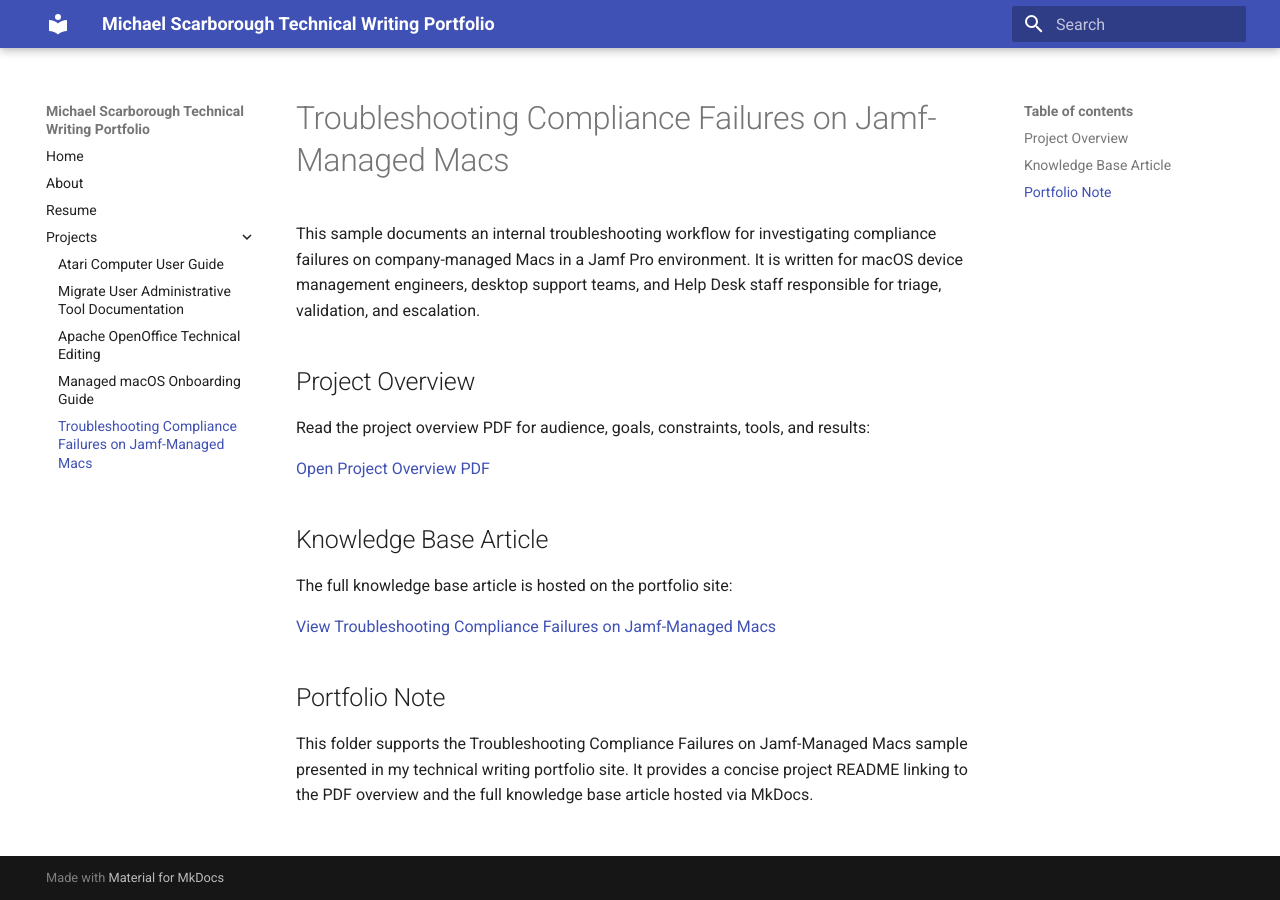
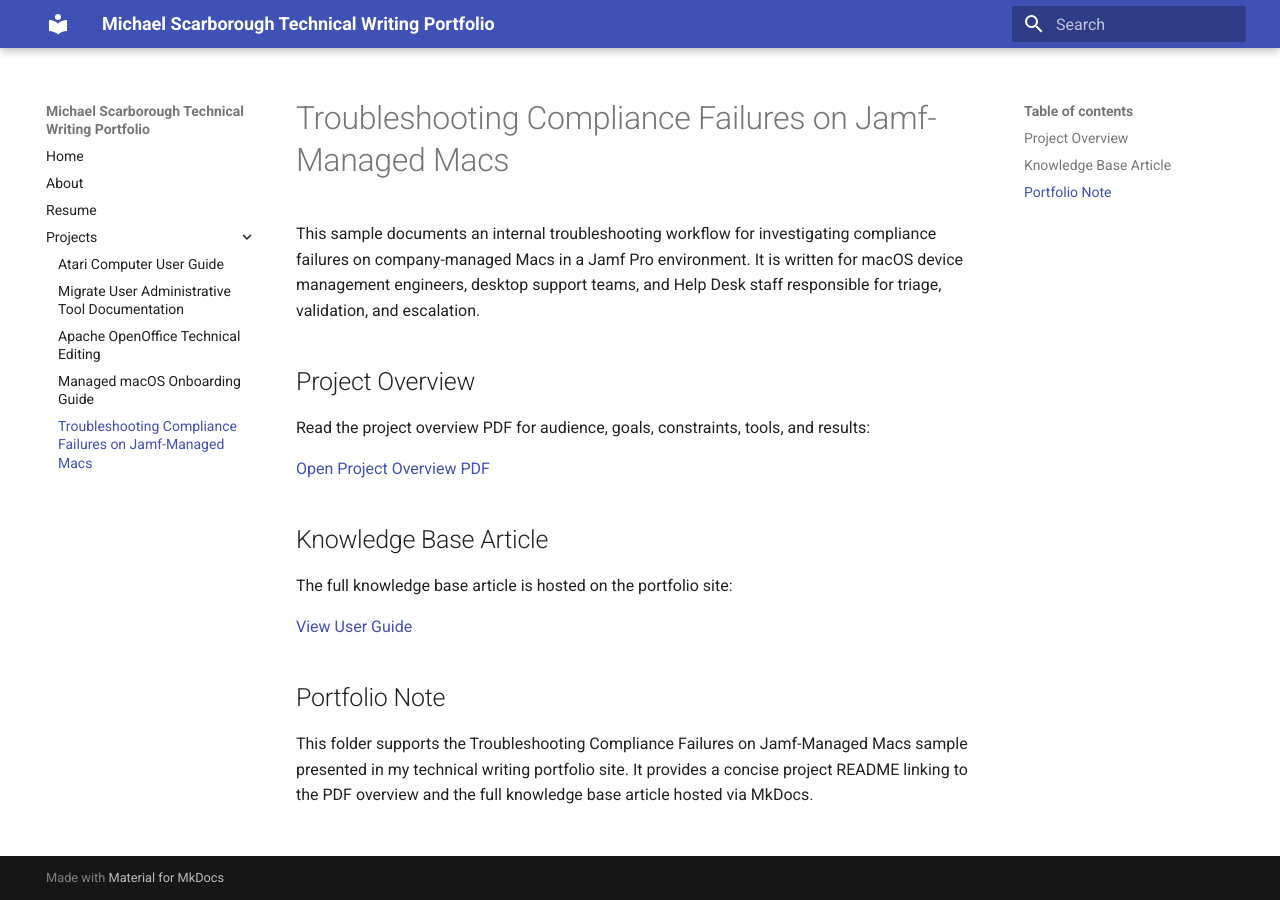
Before and after one commit to MackMike/technical-writing-portfolio-site, an MkDocs documentation site: the page built from docs/projects/jamf-managed-mac-compliance-troubleshooting.md, in a window 1280 px wide. Built offline with MkDocs 1.6.1 and Material for MkDocs 9.7.7, drawn with Linux system fonts in a browser that asks for light colours.

Commit message:
Update jamf-managed-mac-compliance-troubleshooting.md

```diff
--- a/docs/projects/jamf-managed-mac-compliance-troubleshooting.md
+++ b/docs/projects/jamf-managed-mac-compliance-troubleshooting.md
@@ -6,13 +6,14 @@
 
 Read the project overview PDF for audience, goals, constraints, tools, and results:
 
-[Open Project Overview PDF](https://macmike.github.io/technical-writing-portfolio-site/projects/jamf-managed-mac-compliance-troubleshooting/)
+[Open Project Overview PDF](../assets/pdfs/jamf-managed-mac-compliance-troubleshooting-overview.pdf)
+
 
 ## Knowledge Base Article
 
 The full knowledge base article is hosted on the portfolio site:
 
-[View Troubleshooting Compliance Failures on Jamf-Managed Macs](jamf-managed-mac-compliance-troubleshooting-article.md)
+[View User Guide](jamf-managed-mac-compliance-troubleshooting-article.md)
 
 ## Portfolio Note
 
```
